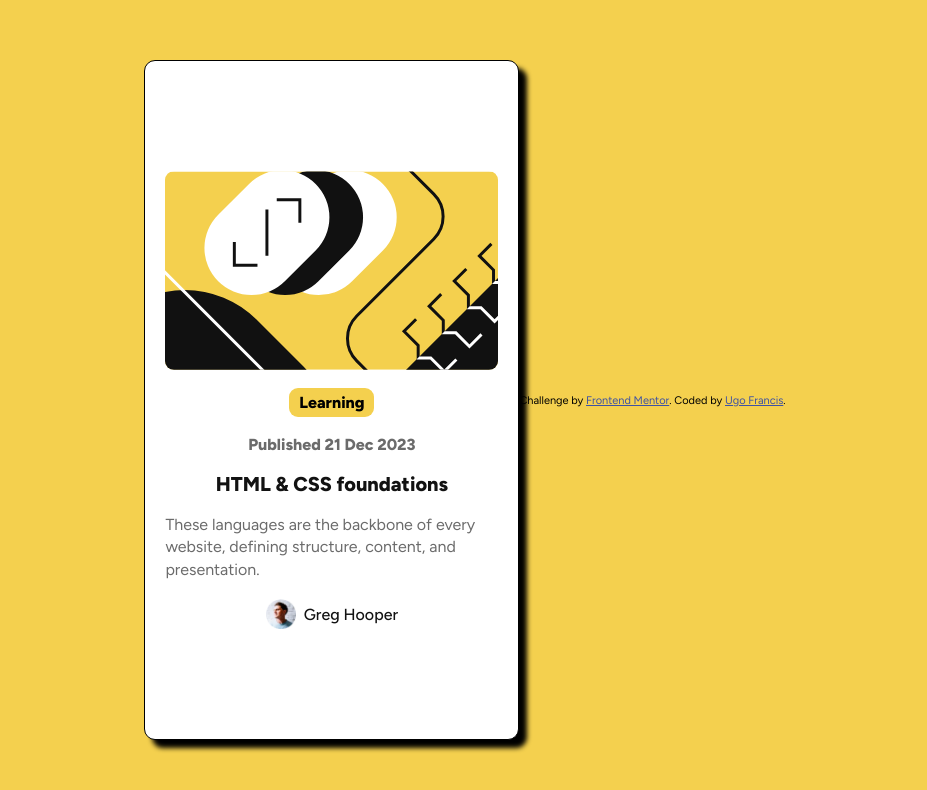
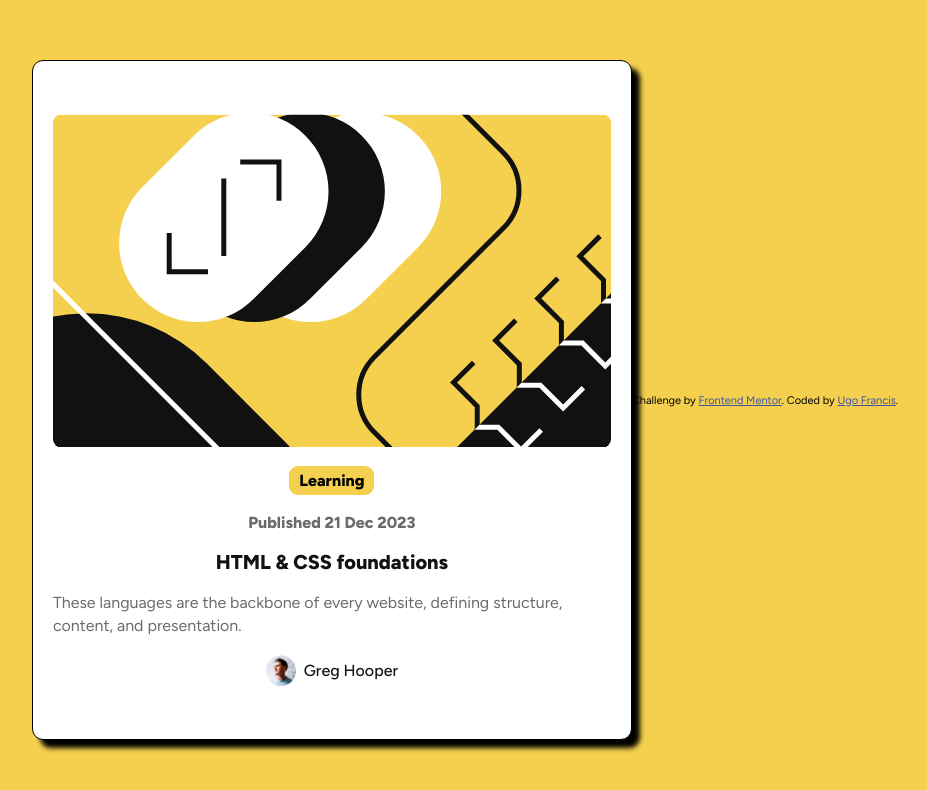
Before and after one commit to Vanfrankie7/Blog-card, a plain HTML site: page index.html in a window 1280 px wide. Shown: the whole page, without its empty margins (175-1102 px from the left). Drawn offline with Linux system fonts and the light colour scheme.

Commit message:
Update style.css exp.

```diff
--- a/css/style.css
+++ b/css/style.css
@@ -28,7 +28,7 @@ body {
   padding: 20px;
   background-color: hsl(0, 0%, 100%);
   border: 1px solid black;
-  max-width: 375px;
+  max-width: 600px;
   box-shadow: 8px 8px 5px rgba(0, 0, 0, 3);
 }
 
```
